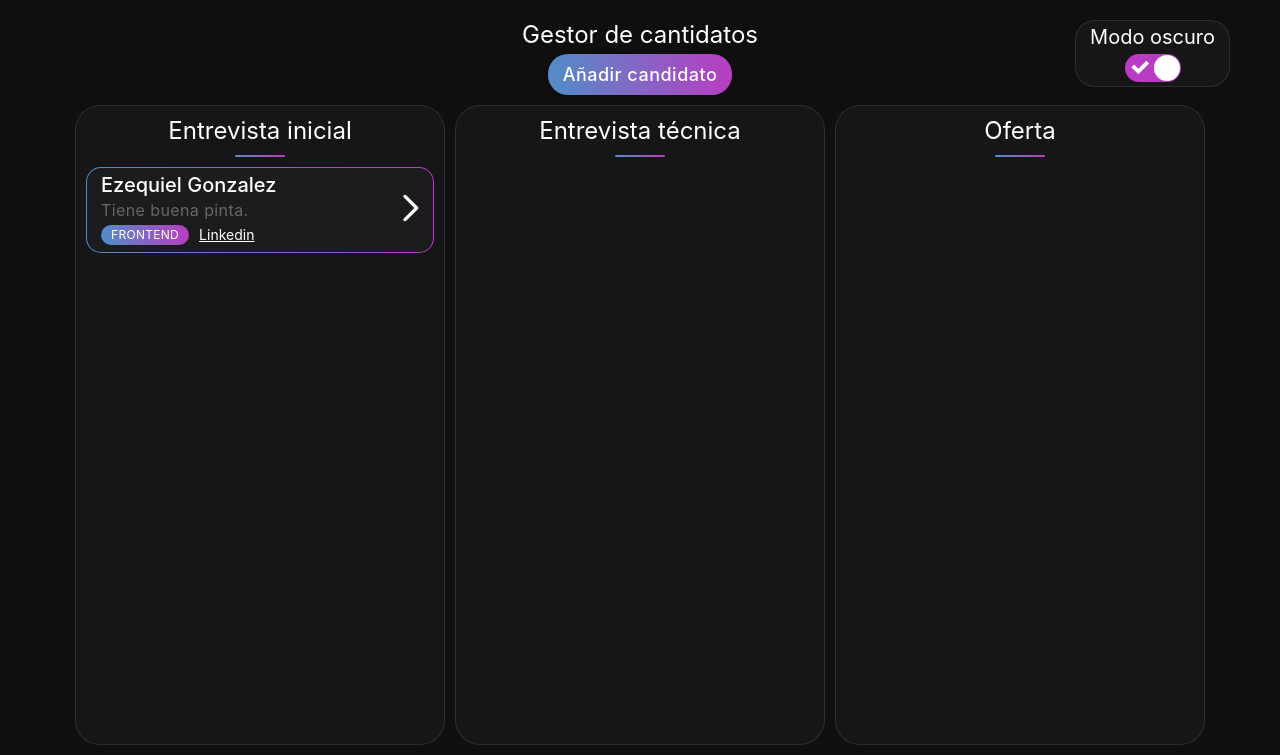
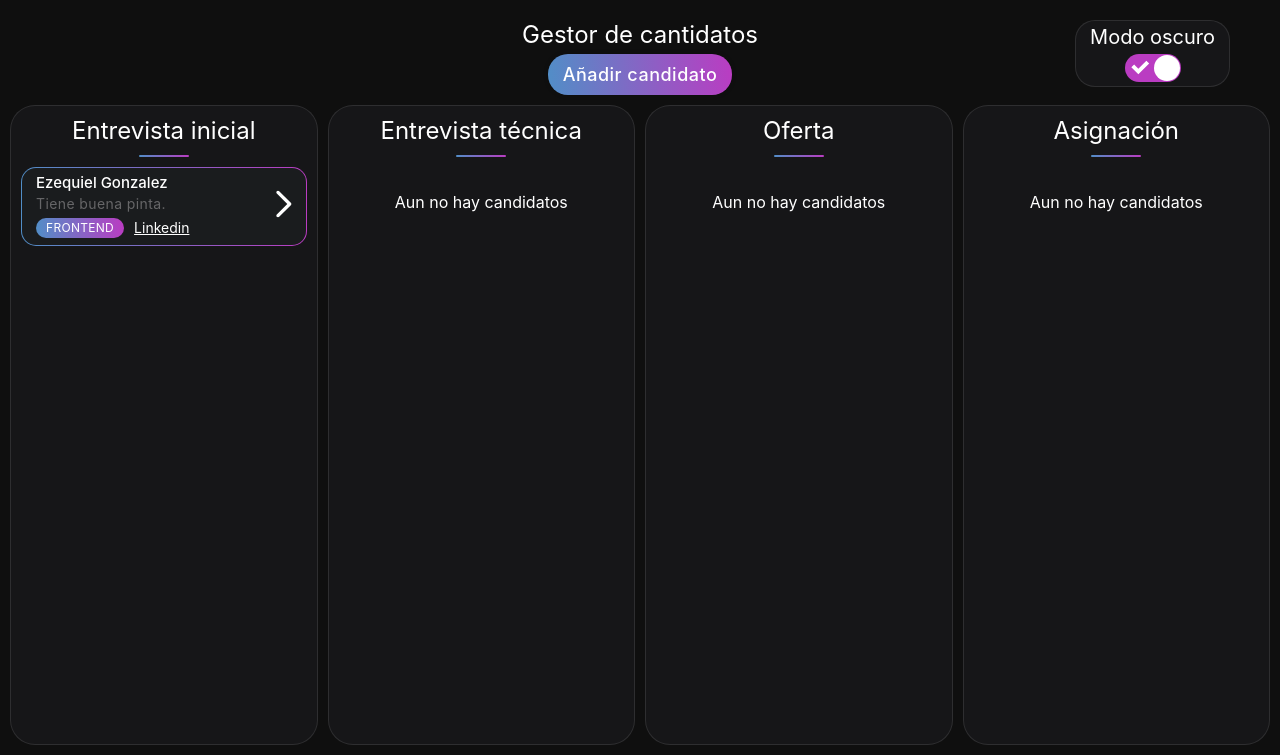
Before and after one commit to ezegonzalez912/challenge-softvision, a React (Create React App) app: page / in a window 1280 px wide. Shown: the top 755 px of the page. Built offline with nearby package versions, Linux system fonts and the light colour scheme.

Commit message:
add resposive styles

```diff
--- a/src/Modal/ModalAddUser.tsx
+++ b/src/Modal/ModalAddUser.tsx
@@ -52,7 +52,7 @@
             linkedin
         }
 
-        if(name.length >= 6 && position.length >= 6 && description.length >= 6 && name.length <= 20 && description.length <= 20 && position.length <= 15){
+        if(name.length >= 6 && position.length >= 6 && description.length >= 6 && name.length <= 20 && description.length <= 25 && position.length <= 15){
             if(userEditState){
                 dispatch({type: "editUser", payload: user})
             }else{
--- a/src/components/CardSection.tsx
+++ b/src/components/CardSection.tsx
@@ -13,6 +13,9 @@
             <h1>{title}</h1>
             <div className="line"/>
             {
+                users.length === 0 ?
+                <p style={{marginTop:"25px"}}>Aun no hay candidatos</p>
+                :
                 users.map( user => (
                     <UserCard key={user.id} user={user}/>
                 ))
--- a/src/context/usersContext.tsx
+++ b/src/context/usersContext.tsx
@@ -1,5 +1,5 @@
 import { createContext, useEffect, useReducer, useState } from "react";
-import { User } from "../interfaces/interfaces";
+import { Actions, User } from "../interfaces/interfaces";
 import { usersReducer } from "./usersReducer";
 
 interface props {
@@ -8,7 +8,7 @@
 
 type context = {
     users: User[];
-    dispatch: any;
+    dispatch: React.Dispatch<Actions>;
     userEditState: User | undefined;
     setUserEditState: React.Dispatch<React.SetStateAction<User | undefined>>;
 }
@@ -28,7 +28,7 @@
 
 export const UsersProvider = ({children}:props) => {
 
-    const [users, dispatch] = useReducer(usersReducer, initState)
+    const [users, dispatch] = useReducer(usersReducer, [])
     const [userEditState, setUserEditState] = useState<User | undefined>(undefined)
 
     useEffect(() => {
--- a/src/context/usersReducer.ts
+++ b/src/context/usersReducer.ts
@@ -1,13 +1,5 @@
 import { nextState, prevState } from "../helpers/helpers"
-import { User } from "../interfaces/interfaces"
-
-type Actions =
-    | {type: "setUsers", payload: User[]}
-    | {type: "addUser", payload: User}
-    | {type: "editUser", payload: User}
-    | {type: "removeUser", payload: number}
-    | {type: "nextStateUser", payload: number}
-    | {type: "prevStateUser", payload: number}
+import { Actions, User } from "../interfaces/interfaces"
 
 export const usersReducer = (state: User[], action:Actions):User[] => {
 
--- a/src/hooks/useValidation.ts
+++ b/src/hooks/useValidation.ts
@@ -8,7 +8,7 @@
         if(initState.name.length < 6 || initState.description.length < 6 || initState.position.length < 6){
             return setError("Los campos no pueden contener menos de 6 caracteres")
         }
-        if(initState.name.length > 20 || initState.description.length > 20 || initState.position.length > 15){
+        if(initState.name.length > 20 || initState.description.length > 25 || initState.position.length > 15){
             return setError("Los campos no pueden contener demaciados caracteres")
         }
         setError("")
--- a/src/index.css
+++ b/src/index.css
@@ -53,6 +53,8 @@
   gap: 10px;
   justify-content: center;
   align-items: center;
+  width: 100%;
+  flex-direction: row;
 }
 
 .line{
@@ -63,11 +65,14 @@
 }
 
 .card-container{
+  flex: 1;
   display: flex;
   flex-direction: column;
   justify-content: flex-start;
   align-items: center;
-  width: 370px;
+  min-width: 250px;
+  max-width: 380px;
+  width: 100%;
   height: 80vh;
   padding: 10px;
   gap: 10px;
@@ -139,14 +144,14 @@
 }
 .user__name{
   font-weight: 500;
-  font-size: 20px;
-  line-height: 20px;
+  font-size: 15px;
+  line-height: 15px;
 }
 .user__description{
   font-weight: 400;
-  font-size: 16px;
+  font-size: 14px;
   letter-spacing: 0.4px;
-  line-height: 16px;
+  line-height: 14px;
   color: #666668;
 }
 .user__more{
@@ -289,6 +294,9 @@
 }
 
 @media (max-width: 700px) {
+  .card-container{
+    height: 400px;
+  }
   .toggle-theme{
     position: relative;
     top: 0px;
```
Also changed, not shown: src/interfaces/interfaces.tsx (+8 -0 lines).
